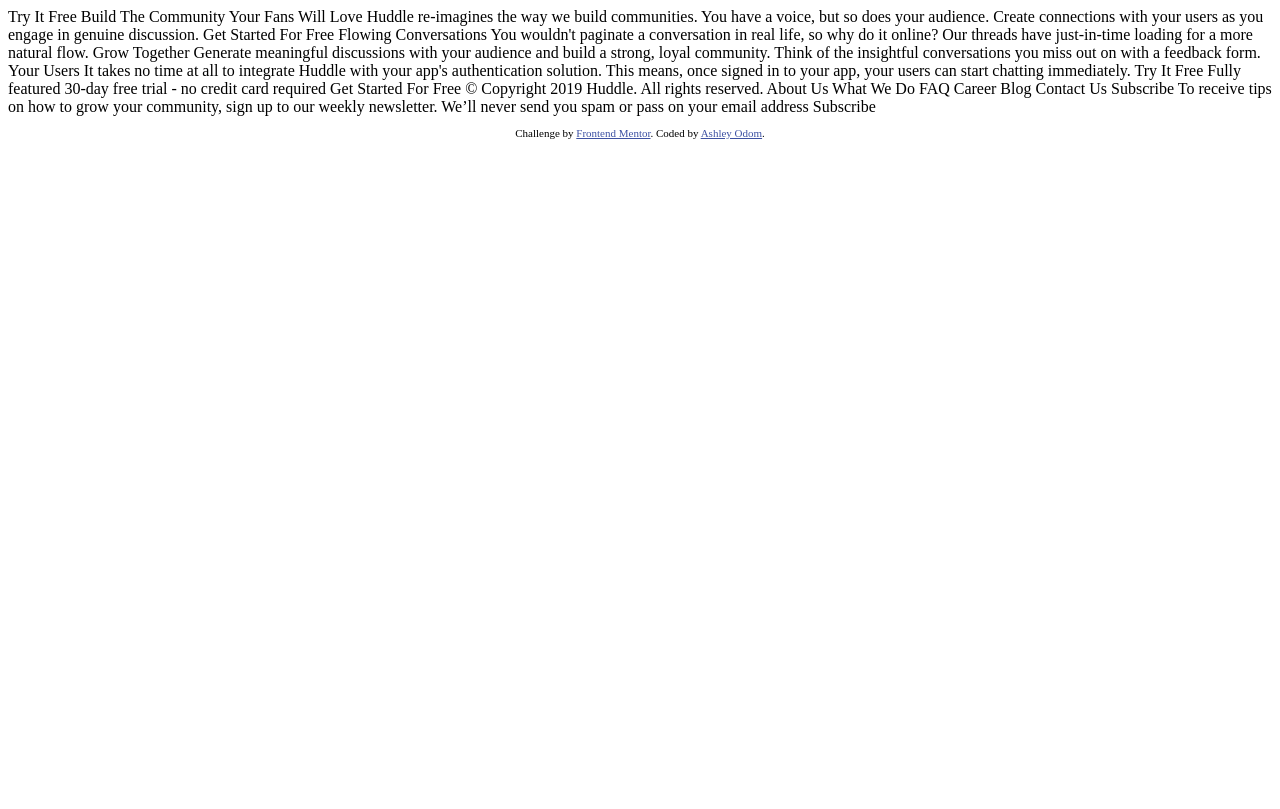
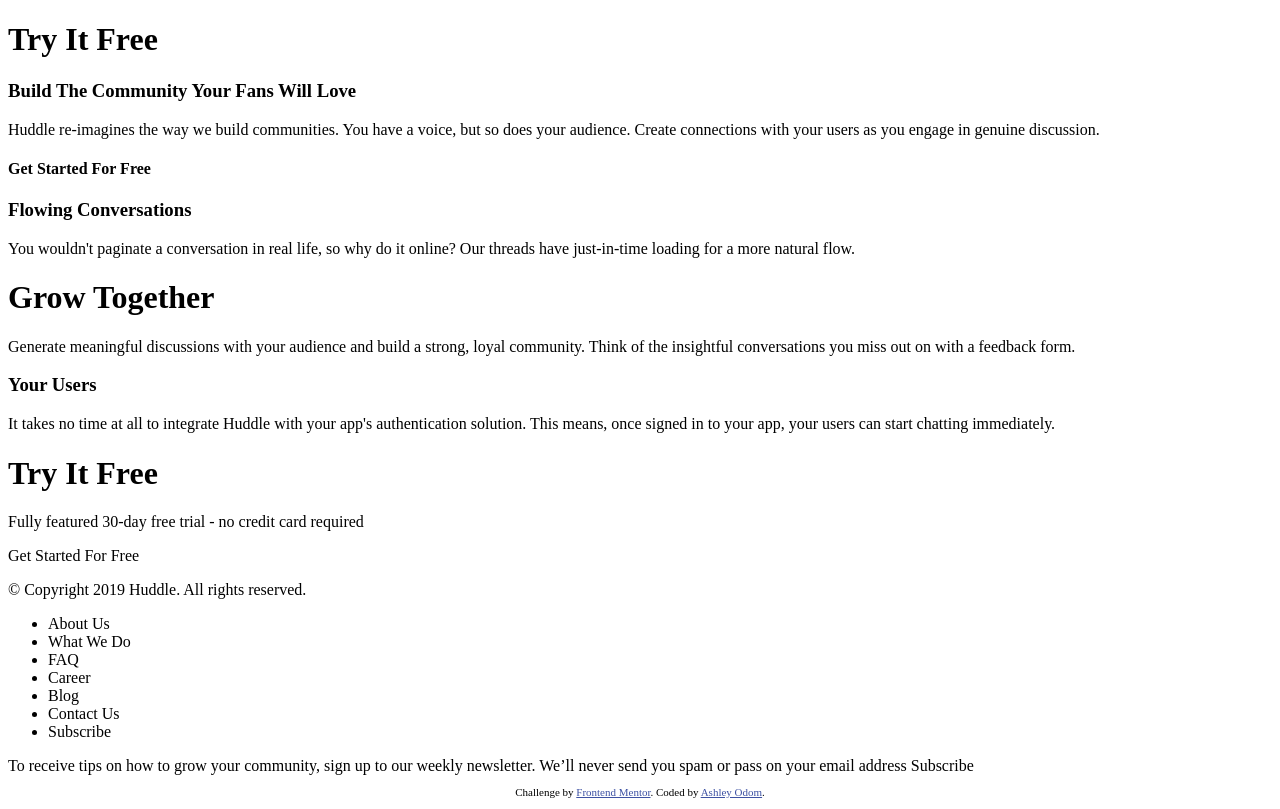
Before and after one commit to aodom3/frontend, a plain HTML site: page index.html in a window 1280 px wide. Drawn offline with Linux system fonts and the light colour scheme.

Commit message:
trying to remember styling, added html basics

```diff
--- a/index.html
+++ b/index.html
@@ -8,55 +8,50 @@
   <link rel="stylesheet" type="text/css" media="screen" href="main.css" />
 
   <title> Fake Landing Page</title>
-
-  <style>
-    .attribution { font-size: 11px; text-align: center; }
-    .attribution a { color: hsl(228, 45%, 44%); }
-  </style>
 </head>
 <body>
 
-  Try It Free
+  <h1>Try It Free</h1>
 
-  Build The Community Your Fans Will Love
+ <h3>Build The Community Your Fans Will Love</h3>
 
-  Huddle re-imagines the way we build communities. You have a voice, but so does your audience.
-  Create connections with your users as you engage in genuine discussion.
+  <p>Huddle re-imagines the way we build communities. You have a voice, but so does your audience.
+  Create connections with your users as you engage in genuine discussion. </p>
 
-  Get Started For Free
+  <h4>Get Started For Free</h4>
 
-  Flowing Conversations
+  <h3>Flowing Conversations</h3>
 
-  You wouldn't paginate a conversation in real life, so why do it online? Our threads have
-  just-in-time loading for a more natural flow.
+  <p>You wouldn't paginate a conversation in real life, so why do it online? Our threads have
+  just-in-time loading for a more natural flow.</p>
 
-  Grow Together
+  <h1>Grow Together</h1>
 
-  Generate meaningful discussions with your audience and build a strong, loyal community. Think of
-  the insightful conversations you miss out on with a feedback form.
+ <p> Generate meaningful discussions with your audience and build a strong, loyal community. Think of
+  the insightful conversations you miss out on with a feedback form. </p>
 
-  Your Users
+  <h3>Your Users</h3>
 
-  It takes no time at all to integrate Huddle with your app's authentication solution. This means, once
-  signed in to your app, your users can start chatting immediately.
+  <p>It takes no time at all to integrate Huddle with your app's authentication solution. This means, once
+  signed in to your app, your users can start chatting immediately.</p>
 
-  Try It Free
+  <h1>Try It Free</h1>
 
-  Fully featured 30-day free trial - no credit card required
+  <p>Fully featured 30-day free trial - no credit card required</p>
 
-  Get Started For Free
+  <p>Get Started For Free</p>
 
   &copy; Copyright 2019 Huddle. All rights reserved.
+<ul>
+  <li>About Us</li>
+  <li> What We Do</li>
+  <li>FAQ</li>
+  <li>Career</li>
+  <li>Blog</li>
+  <li>Contact Us</li>
+  <li>Subscribe</li>
+</ul>
 
-  About Us
-  What We Do
-  FAQ
-
-  Career
-  Blog
-  Contact Us
-
-  Subscribe
 
   To receive tips on how to grow your community, sign up to our weekly newsletter. We’ll never
   send you spam or pass on your email address
--- a/main.css
+++ b/main.css
@@ -0,0 +1,2 @@
+.attribution { font-size: 11px; text-align: center; }
+.attribution a { color: hsl(228, 45%, 44%); }
```
